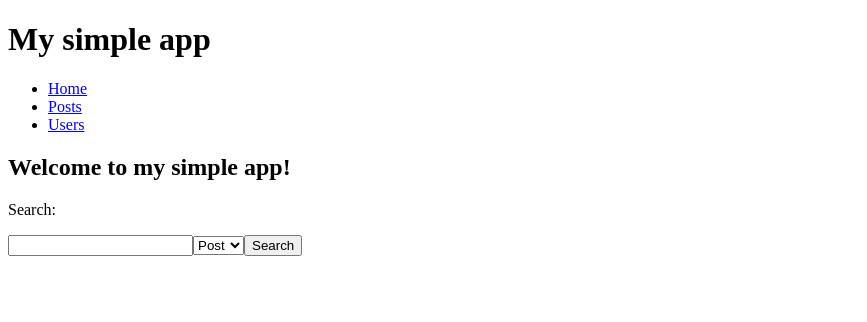
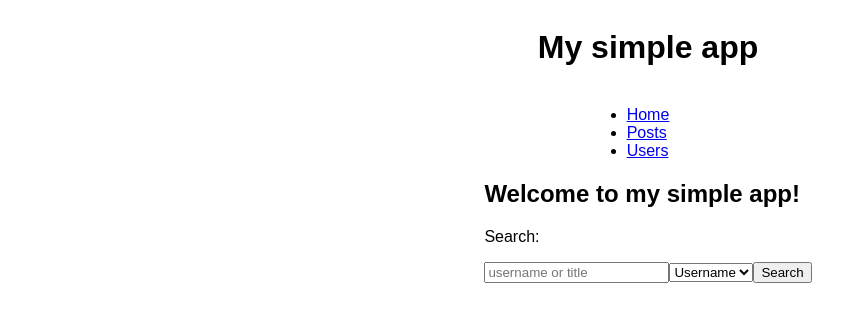
Before and after one commit to georgifotev1/fe-tech-challenge, a React (Create React App) app: page / in a window 1280 px wide. Shown: the top 322 px of the page, without its empty margins (0-867 px from the left). Built offline with nearby package versions, Linux system fonts and the light colour scheme.

Commit message:
updating app

```diff
--- a/src/App.css
+++ b/src/App.css
@@ -0,0 +1,12 @@
+.App {
+    width: 100vw;
+    height: 100vh;
+    display: flex;
+    align-items: center;
+    flex-direction: column;
+    font-family: "Nunito", sans-serif;
+}
+
+.header {
+    display: inline;
+}
--- a/src/App.js
+++ b/src/App.js
@@ -5,12 +5,14 @@ import HomeView from "./views/HomeView";
 import PostsView from "./views/PostsView";
 import UsersView from "./views/UsersView";
 import AddUserView from "./views/addUserView";
+import "./App.css";
 
 function App() {
   return (
     <BrowserRouter>
-      <div>
+      <div className='App'>
         <h1>My simple app</h1>
+        <nav>
           <ul className='header'>
             <li>
               <Link to='/'>Home</Link>
@@ -22,6 +24,7 @@ function App() {
               <Link to='/users'>Users</Link>
             </li>
           </ul>
+        </nav>
         <div className='content'>
           <Routes>
             <Route path='/' element={<HomeView />} />
--- a/src/views/HomeView.js
+++ b/src/views/HomeView.js
@@ -1,30 +1,53 @@
-import React, { useState } from "react";
+import React, { useState, useEffect } from "react";
 import axios from "axios";
 
 function HomeView() {
-  const [search, setSearch] = useState("");
-  const [data, setData] = useState(null);
+  const [choise, setChoise] = useState("users");
+  let [data, setData] = useState([]);
+  const path = "/" + choise;
+  let matches = [];
 
   const submitHandler = (ev) => {
     ev.preventDefault();
+    const searchFor = document.querySelector("input").value;
+    axios
+      .get("http://localhost:3030" + path)
+      .then((response) => {
+        for (let token of response.data) {
+          if (choise == "posts") {
+            if (token.title.includes(searchFor)) {
+              matches.push(token.title);
+            }
+          } else {
+            if (token.username.includes(searchFor)) {
+              matches.push(token.username);
+            }
+          }
+        }
+        setData(matches);
+        document.querySelector("input").value = "";
+      })
+      .catch((err) => console.log(err));
   };
+
   return (
     <form onSubmit={submitHandler}>
       <div>
         <h2>Welcome to my simple app!</h2>
         <p>Search:</p>
-        <input
-          type='text'
-          name='search'
-          value={search}
-          onChange={(ev) => setSearch(ev.target.value)}
-        />
-        <select>
-          <option>Post</option>
-          <option>User</option>
+        <input type='text' placeholder='username or title' />
+        <select value={choise} onChange={(ev) => setChoise(ev.target.value)}>
+          <option value='posts'>Post title</option>
+          <option value='users'>Username</option>
         </select>
         <button type='submit'>Search</button>
-        <div className='searchContent'></div>
+        <div className='searchContent'>
+          <ol>
+            {data.length
+              ? data.map((input) => <li key={input}>{input}</li>)
+              : null}
+          </ol>
+        </div>
       </div>
     </form>
   );
```
Lines whose indentation alone changed are shown as unchanged.
